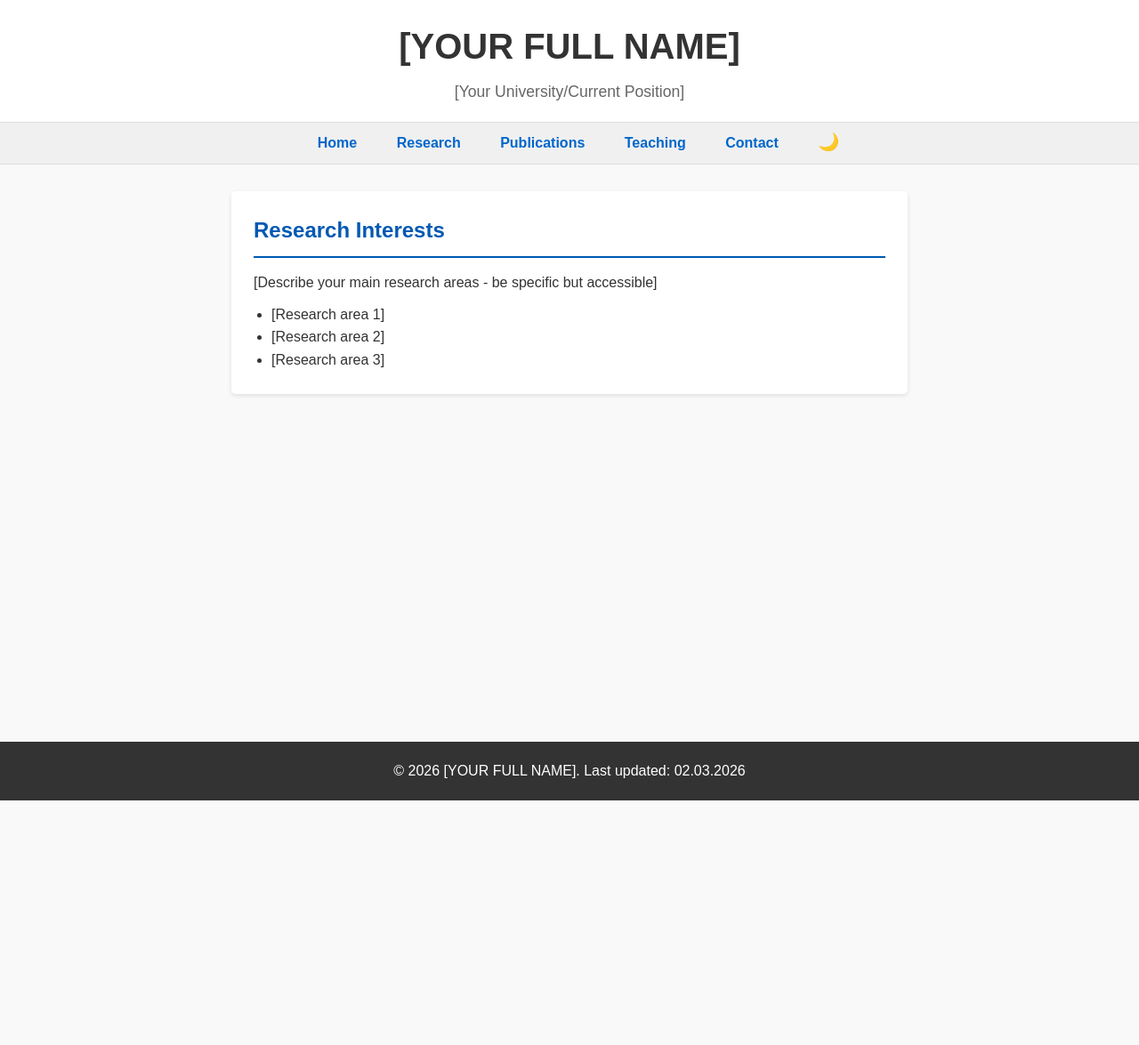
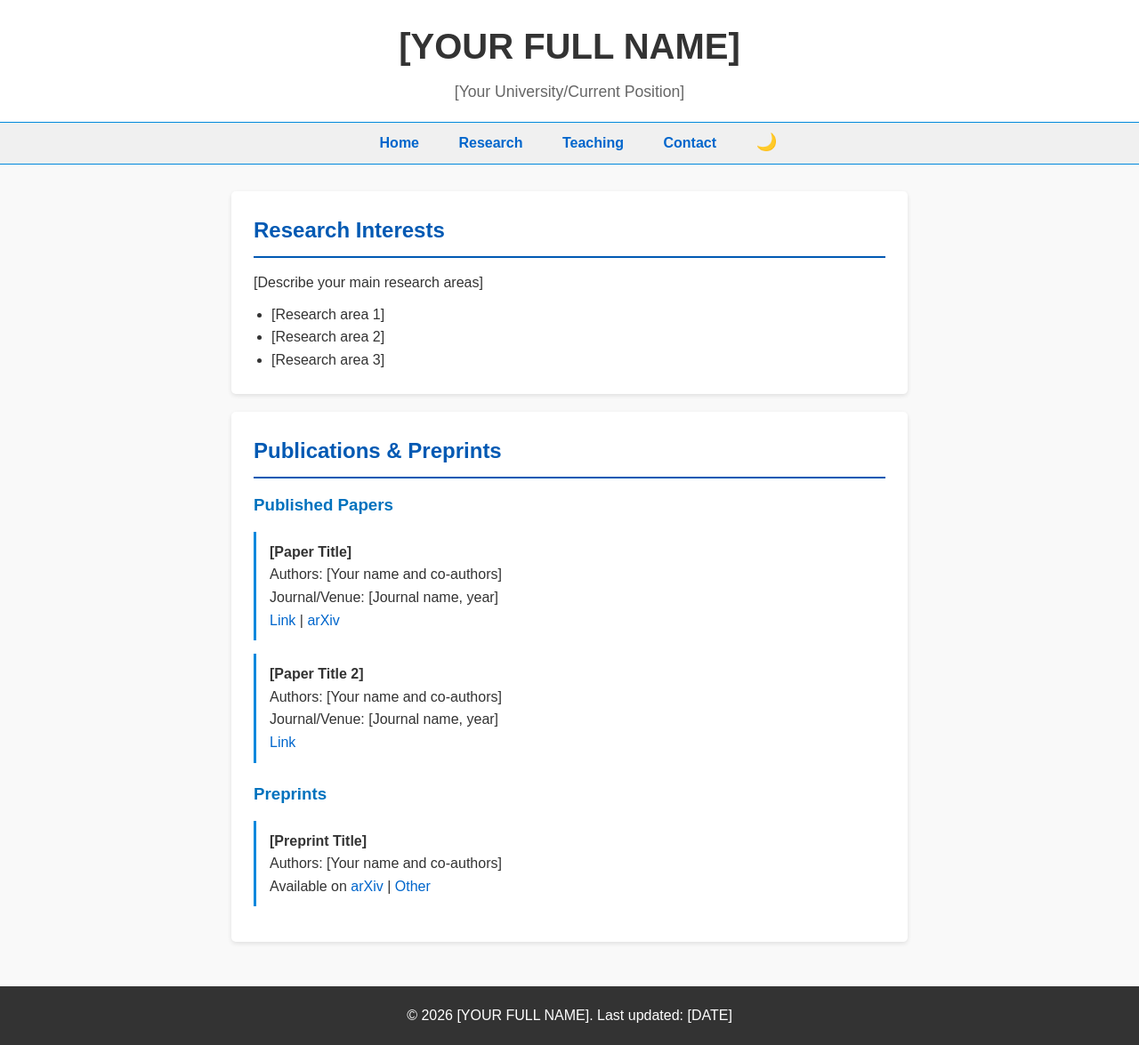
Before and after one commit to matthias-pfeifer/matthias-pfeifer.github.io, a Jekyll site: the page built from research.md, in a window 1280 px wide. Shown: the whole page at 89% size. Built offline with Jekyll 4.4.1, drawn with Linux system fonts in a browser that asks for light colours; before the commit the page ends 900 px from its top, so only the background shows below that.

Commit message:
Finalized Template

```diff
--- a/_includes/footer.html
+++ b/_includes/footer.html
@@ -1,3 +1,3 @@
 <footer>
-    <p>&copy; 2026 {{ site.title }}. Last updated: 02.03.2026</p>
+    <p>&copy; 2026 {{ site.title }}. Last updated: [DATE]</p>
 </footer>
--- a/_includes/nav.html
+++ b/_includes/nav.html
@@ -1,7 +1,7 @@
 <nav>
     <a href="/">Home</a>
     <a href="/research/">Research</a>
-    <a href="/publications/">Publications</a>
+    <!-- <a href="/publications/">Publications</a> -->
     <a href="/teaching/">Teaching</a>
     <a href="/contact/">Contact</a>
     <button id="theme-toggle" aria-label="Toggle dark mode">🌙</button>
--- a/assets/css/style.css
+++ b/assets/css/style.css
@@ -6,31 +6,33 @@
     --bg-header: #ffffff;
     --bg-nav: #f0f0f0;
     --bg-section: #ffffff;
-    --border-color: #ddd;
     --link-color: #0066cc;
     --link-hover: #0055aa;
     --heading-color: #0059b3;
+    --subheading-color: #0072be;
     --footer-bg: #333;
     --footer-text: #fff;
     --pic-border: transparent;
+    --border-color: #0088dd;
     --code-bg: #f4f4f4;
     --code-text: inherit;
 }
 
-/* dark-mode overrides via toggle class (JS handles system preference now) */
+/* dark-mode overrides via toggle class */
 .dark-mode {
     --bg-body: #121212;
     --text-color: #e0e0e0;
     --bg-header: #1e1e1e;
     --bg-nav: #1e1e1e;
     --bg-section: #1e1e1e;
-    --border-color: #333;
-    --link-color: #80c0ff;
+    --link-color: #71b0f0;
     --link-hover: #aedfff;
-    --heading-color: #5fa3d6;
+    --heading-color: #5494c5;
+    --subheading-color: #2d6dac;
     --footer-bg: #1e1e1e;
     --footer-text: #e0e0e0;
     --pic-border: #444;
+    --border-color: var(--subheading-color);
     --code-bg: #2b2b2b;
     --code-text: #f8f8f2;
 }
@@ -120,6 +122,11 @@ section h2 {
     padding-bottom: 10px;
 }
 
+h3 {
+    color: var(--subheading-color);
+    margin-top: 15px;
+}
+
 .contact-info {
     background-color: var(--bg-nav);
     padding: 15px;
--- a/assets/js/config.js
+++ b/assets/js/config.js
@@ -11,7 +11,7 @@ if (storedTheme === 'dark') {
 
 // portraits for light/dark modes
 const portraitLight = "/Portrait.png";
-const portraitDark = "/Portrait2.png";
+const portraitDark = "/Portrait-dark.png";
 
 function updatePortrait() {
     const img = document.querySelector('.profile-pic');
--- a/index.html
+++ b/index.html
@@ -8,10 +8,9 @@ permalink: /
     <h2>About Me</h2>
     <img src="/Portrait.png" alt="Portrait" class="profile-pic">
     <p>
-        [Brief introduction about yourself: current status,
-        research interests, background]
+        [Brief introduction about yourself]
     </p>
     <p style="margin-top: 10px;">
-        [1-2 more sentences about your research focus or career goals]
+        [Additional information]
     </p>
 </section>
--- a/research.md
+++ b/research.md
@@ -7,7 +7,7 @@ permalink: /research/
 <section id="research">
     <h2>Research Interests</h2>
     <p>
-        [Describe your main research areas - be specific but accessible]
+        [Describe your main research areas]
     </p>
     <ul style="margin-left: 20px; margin-top: 10px;">
         <li>[Research area 1]</li>
@@ -15,3 +15,29 @@ permalink: /research/
         <li>[Research area 3]</li>
     </ul>
 </section>
+<section id="publications">
+
+        <h2>Publications & Preprints</h2>
+
+    <h3>Published Papers</h3>
+    <div class="publication">
+        <strong>[Paper Title]</strong><br>
+        Authors: [Your name and co-authors]<br>
+        Journal/Venue: [Journal name, year]<br>
+        <a href="[link]">Link</a> | <a href="[arxiv-link]">arXiv</a>
+    </div>
+
+    <div class="publication">
+        <strong>[Paper Title 2]</strong><br>
+        Authors: [Your name and co-authors]<br>
+        Journal/Venue: [Journal name, year]<br>
+        <a href="[link]">Link</a>
+    </div>
+
+    <h3 style="margin-top: 20px;">Preprints</h3>
+    <div class="publication">
+        <strong>[Preprint Title]</strong><br>
+        Authors: [Your name and co-authors]<br>
+        Available on <a href="[arxiv-link]">arXiv</a> | <a href="[other-link]">Other</a>
+    </div>
+</section>
```
Also changed, not shown: contact.md (+1 -1 lines), publications.md (deleted, +0 -31 lines), Portrait2.png (deleted).
